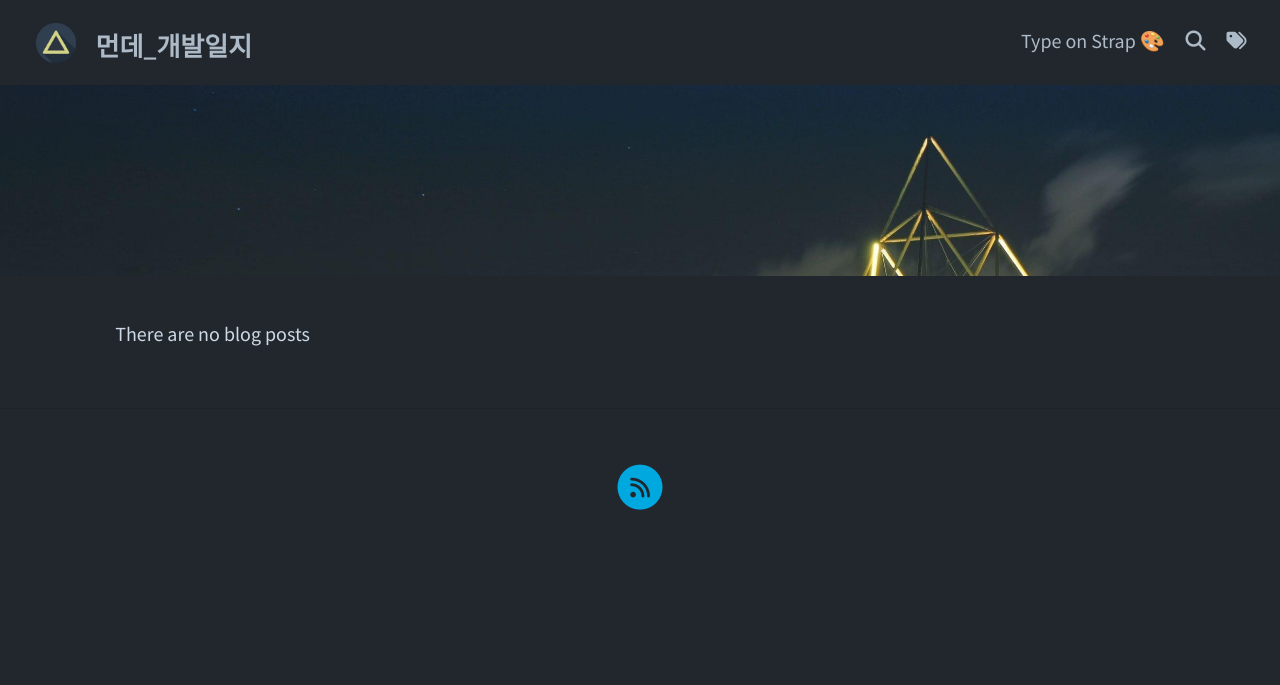
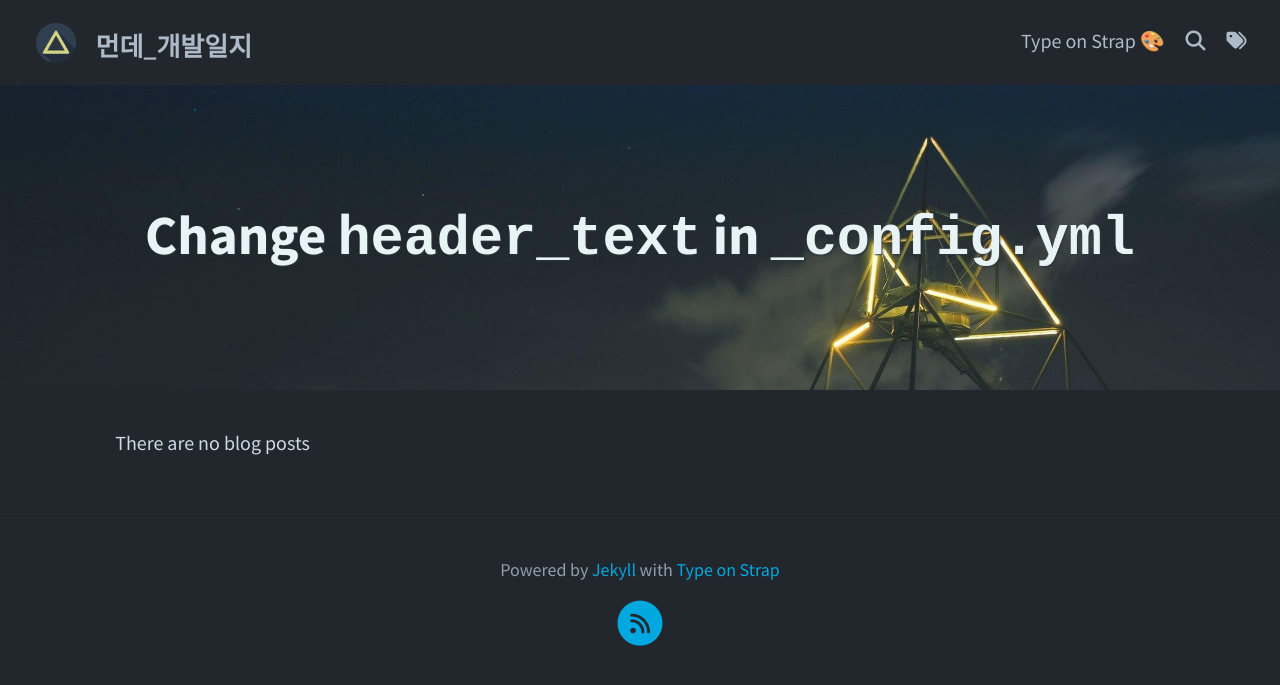
Before and after one commit to wnsvy7203/wnsvy7203.github.io, a Jekyll site: the page built from README.md, in a window 1280 px wide. Shown: the top 685 px of the page. Built offline with Jekyll 4.4.1, drawn with Linux system fonts in a browser that asks for light colours; our own code applies the rules of GitHub Pages for plain Markdown files; a script that is not in the unit is left out.

```diff
--- a/_config.yml
+++ b/_config.yml
@@ -9,10 +9,10 @@ avatar: assets/img/triangle.png                         # Empty for no avatar in
 favicon: assets/favicon.ico                             # Icon displayed in the tab
 
 # Header and footer text
-header_text: " "  # Change Blog header text
+header_text:  # Change Blog header text
 header_feature_image: assets/img/header/triangular.jpeg
 header_feature_image_responsive: true
-footer_text: " "
+footer_text:
 
 # Blog
 excerpt: true                                           # Or "truncate" (first 250 characters), "false" to disable
@@ -24,7 +24,7 @@ color_image: /assets/img/lineart.png                    # A bit transparent for
 # For layout customization, go to the "_sass > base" folder, and check "_variables.scss"
 katex: true                                             # Enable if using math markup
 mermaid: default                                        # Enable mermaid-js for diagrams, use theme: base, forest, dark, default, neutral
-google_analytics: G-XXXXXXXXXX                          # Measurement ID, e.g. "G-00000"
+google_analytics:                                       # Measurement ID, e.g. "G-00000"
 cookie_consent: false                                   # To respect the usage of cookies
 color_theme: dark                                       # auto, dark or light
 
```
